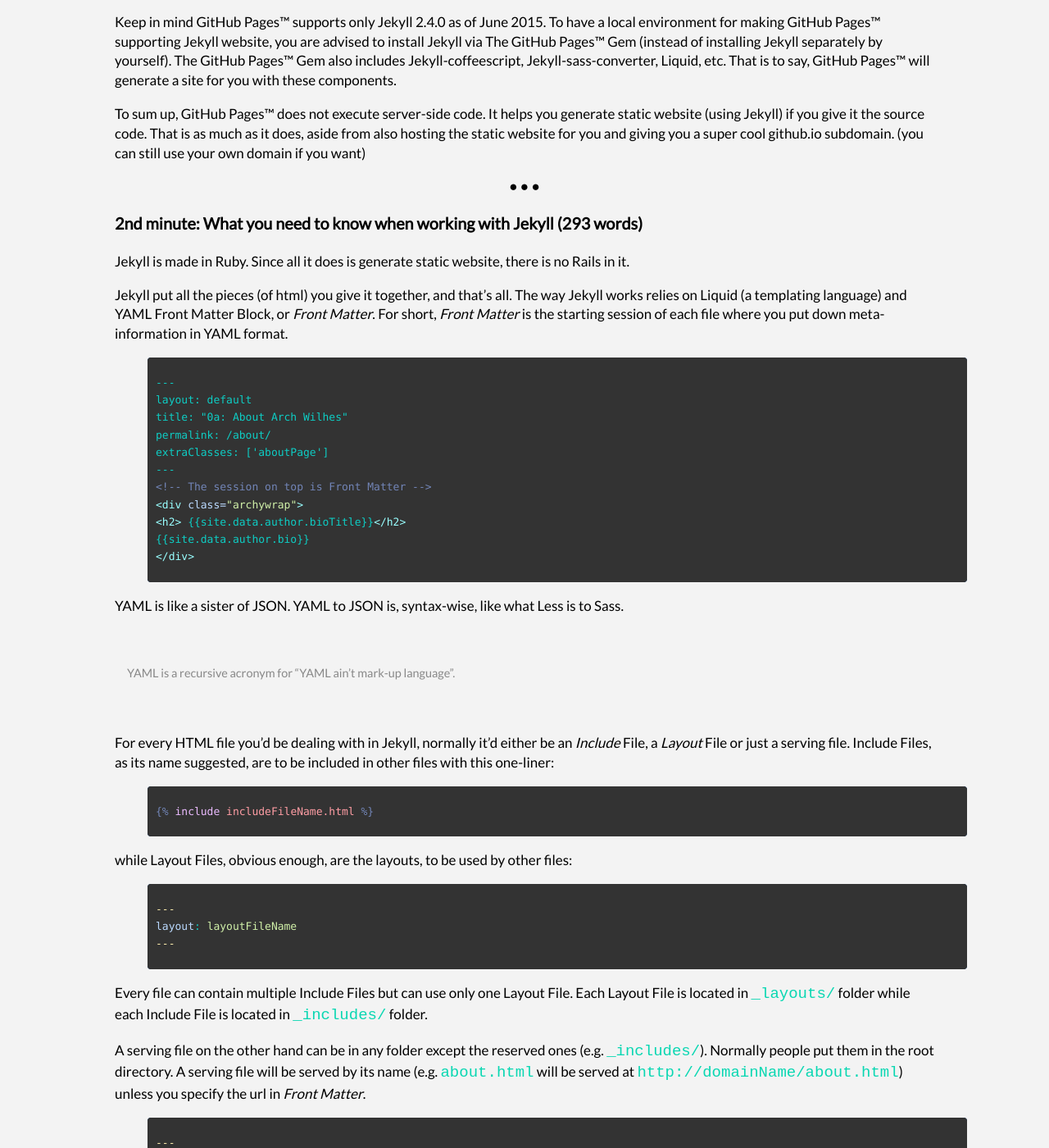
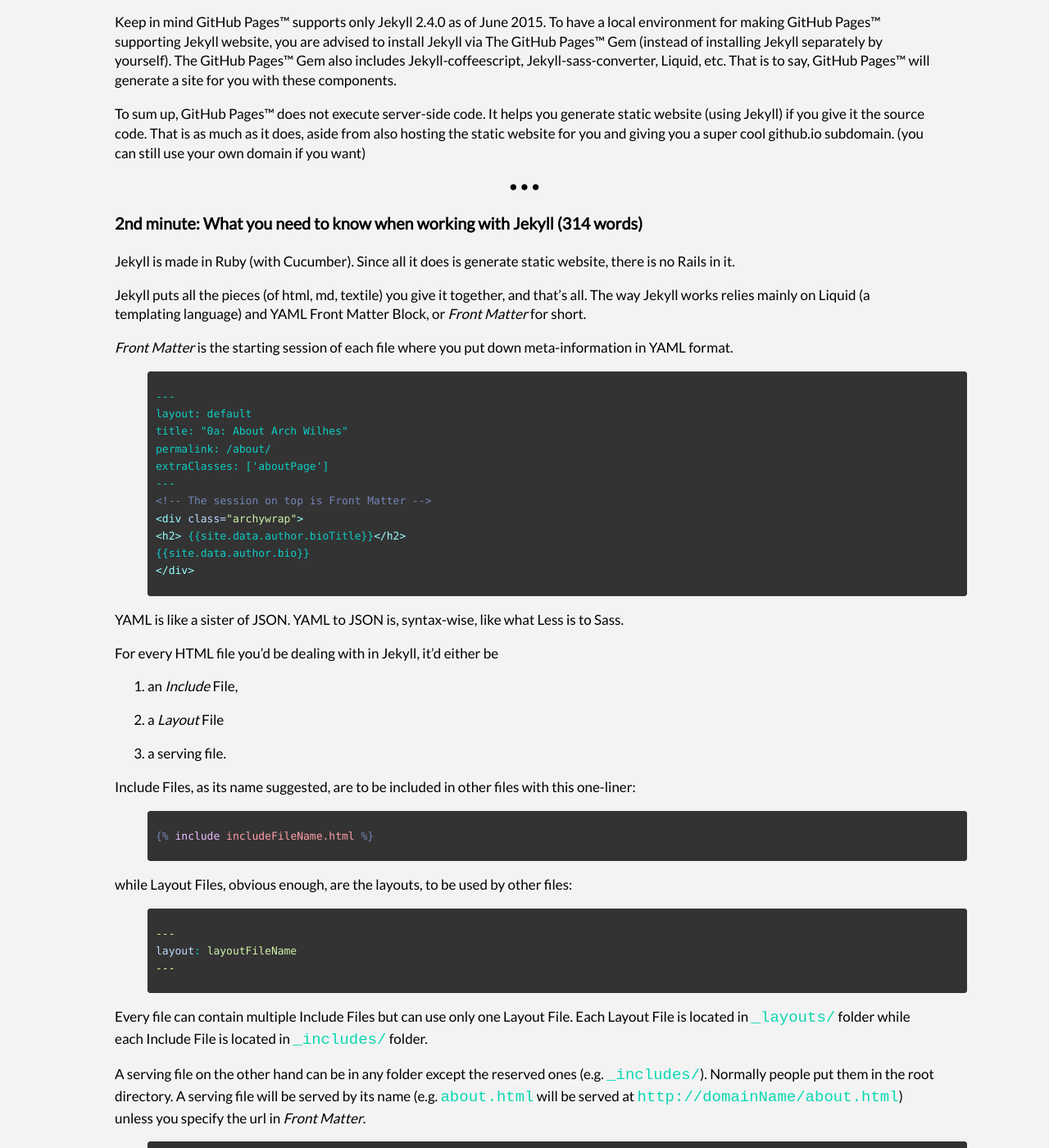
Before and after one commit to archywillhe/0a-Jekyll, a Jekyll site: the page built from _posts/2015-06-08-jekyll-in-3min.md, in a window 1280 px wide and 1400 px high, scrolled down 1571 px. Shown: the whole window at 82% size. Built offline with Jekyll 4.4.1, drawn with Linux system fonts in a browser that asks for light colours; nearby versions of some CDN libraries; some of the changed text lies outside the part shown.

Commit message:
some updates on jekyll article

```diff
--- a/_posts/2015-06-08-jekyll-in-3min.md
+++ b/_posts/2015-06-08-jekyll-in-3min.md
@@ -22,9 +22,9 @@ extract: |
 
     <p class="text-center"> ● ● ● </p>
 
-    ###2nd minute: What you need to know when working with Jekyll (293 words)
+    ###2nd minute: What you need to know when working with Jekyll (314 words)
 
-    Jekyll is made in [Ruby](https://www.ruby-lang.org/en/). Since all it does is generate static website, there is no [Rails](http://rubyonrails.org) in it.
+    Jekyll is made in [Ruby](https://www.ruby-lang.org/en/) (with [Cucumber](https://cucumber.io)). Since all it does is generate static website, there is no [Rails](http://rubyonrails.org) in it.
 ---
 
 <div class="row d_shortcuts">This post aims to provide a quick sum-up for anyone who is unfamiliar with Jekyll. To learn more about Jekyll, <a href="http://jekyllrb.com/docs/home/">check the doc out</a>.</div>
@@ -44,11 +44,13 @@ To sum up, GitHub Pages&trade; does not execute server-side code. It helps you g
 
 <p class="text-center"> ● ● ● </p>
 
-###2nd minute: What you need to know when working with Jekyll (293 words)
+###2nd minute: What you need to know when working with Jekyll (314 words)
 
-Jekyll is made in [Ruby](https://www.ruby-lang.org/en/). Since all it does is generate static website, there is no [Rails](http://rubyonrails.org) in it.
+Jekyll is made in [Ruby](https://www.ruby-lang.org/en/) (with [Cucumber](https://cucumber.io)). Since all it does is generate static website, there is no [Rails](http://rubyonrails.org) in it.
 
-Jekyll put all the pieces (of html) you give it together, and that's all. The way Jekyll works relies on [Liquid (a templating language)](http://Liquidmarkup.org) and [YAML Front Matter Block, or <i>Front Matter</i>](http://Jekyllrb.com/docs/frontmatter/). For short, <i>Front Matter</i> is the starting session of each file where you put down meta-information in [YAML format](http://yaml.org).
+Jekyll puts all the pieces (of html, [md](http://daringfireball.net/projects/markdown/), [textile](http://en.wikipedia.org/wiki/Textile_(markup_language))) you give it together, and that's all. The way Jekyll works relies mainly on [Liquid (a templating language)](http://Liquidmarkup.org) and [YAML Front Matter Block, or <i>Front Matter</i>](http://Jekyllrb.com/docs/frontmatter/) for short.
+
+<i>Front Matter</i> is the starting session of each file where you put down meta-information in [YAML format](http://yaml.org).
 
 {% highlight html %}
 {% raw %}
@@ -68,10 +70,15 @@ extraClasses: ['aboutPage']
 
 YAML is like a sister of [JSON](http://json.org). YAML to JSON is, syntax-wise, like what [Less](http://en.wikipedia.org/wiki/Less_(stylesheet_language)) is to [Sass](http://en.wikipedia.org/wiki/Sass_(stylesheet_language)).
 
+For every HTML file you'd be dealing with in Jekyll, it'd either be
 
->YAML is a recursive acronym for "YAML ain't mark-up language".
+1. an [*Include* File](http://jekyllrb.com/docs/templates/#includes),
 
-For every HTML file you'd be dealing with in Jekyll, normally it'd either be an [*Include* File](http://jekyllrb.com/docs/templates/#includes), a [*Layout* File](http://jekyllrb.com/docs/structure/) or just a serving file. Include Files, as its name suggested, are to be included in other files with this one-liner:
+2. a [*Layout* File](http://jekyllrb.com/docs/structure/)
+
+3. a serving file.
+
+Include Files, as its name suggested, are to be included in other files with this one-liner:
 
 {% highlight Django %}
 {% raw %}
@@ -231,4 +240,4 @@ Having a <a href="https://github.com/ruby/rake)">Rake</a> file is a good way to
 </li>
 </ol>
 
-Despite advocating for Jekyll 3.0 & Angular, I built this site of mine using Jekyll 2.4, without any JS framework or heavy library (jQuery is used only by 2 articles, and the reason being that I'm using a small widget I wrote some time ago that depends on jQuery. If I have the time I'm thinking of rewriting the widget in vanilla JS). I just want to keep things lightweight & simple (although I do have some really messy code in my templating files as a consequence of a pointless challenge I gave myself to hack around under the limitation imposed by the GitHub Pages&trade; Jekyll).
+>Despite advocating for Jekyll 3.0 & Angular, I built this site of mine using Jekyll 2.4, without any JS framework or heavy library (jQuery is used only by 2 articles, and the reason being that I'm using a small widget I wrote some time ago that depends on jQuery. If I have the time I'm thinking of rewriting the widget in vanilla JS). I just want to keep things lightweight & simple (although I do have some really messy code in my templating files as a consequence of a pointless challenge I gave myself to hack around under the limitation imposed by the GitHub Pages&trade; Jekyll).
```
Also changed, not shown: other parts of _posts/2015-06-08-jekyll-in-3min.md (+3 -1 lines).
